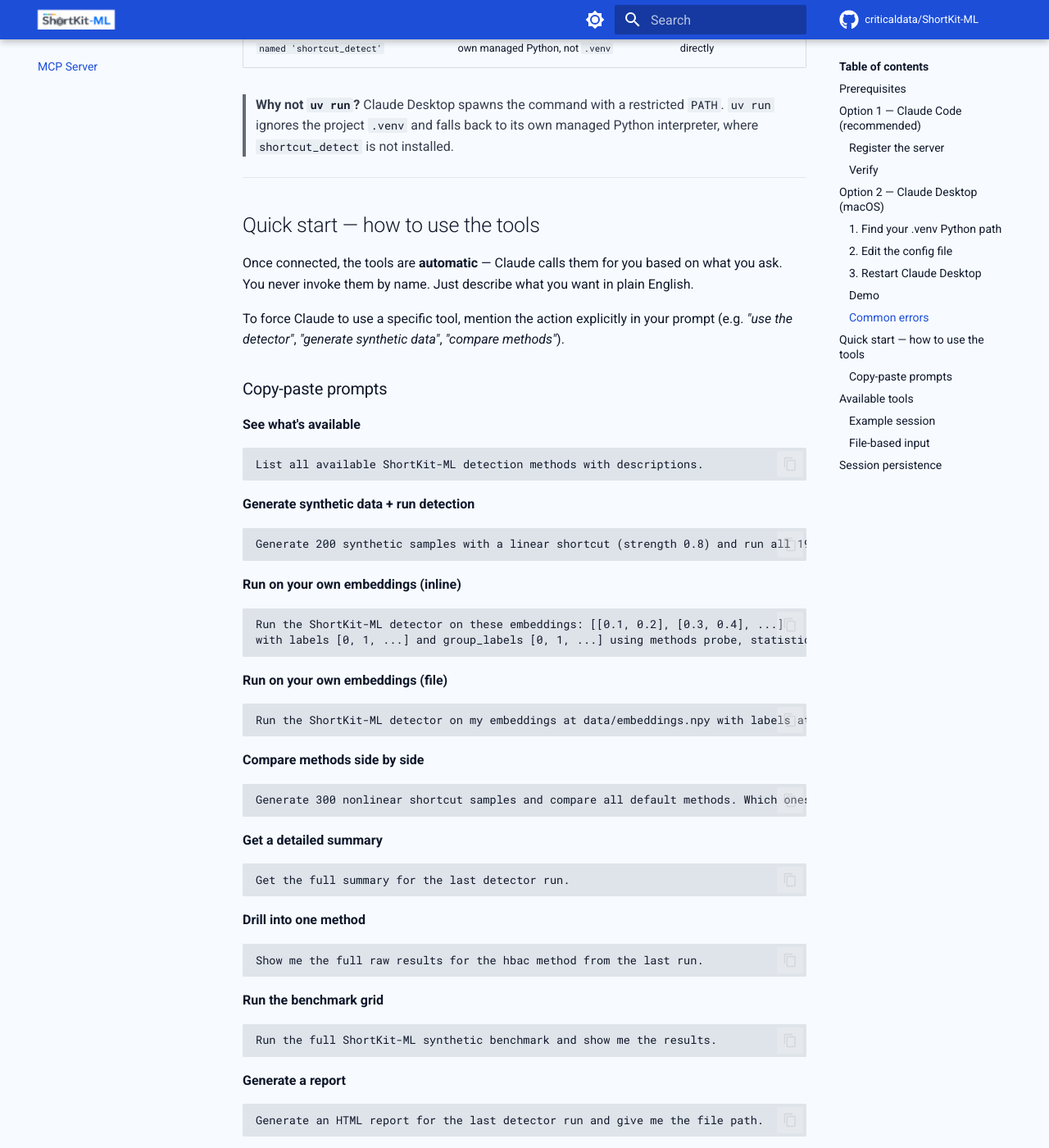
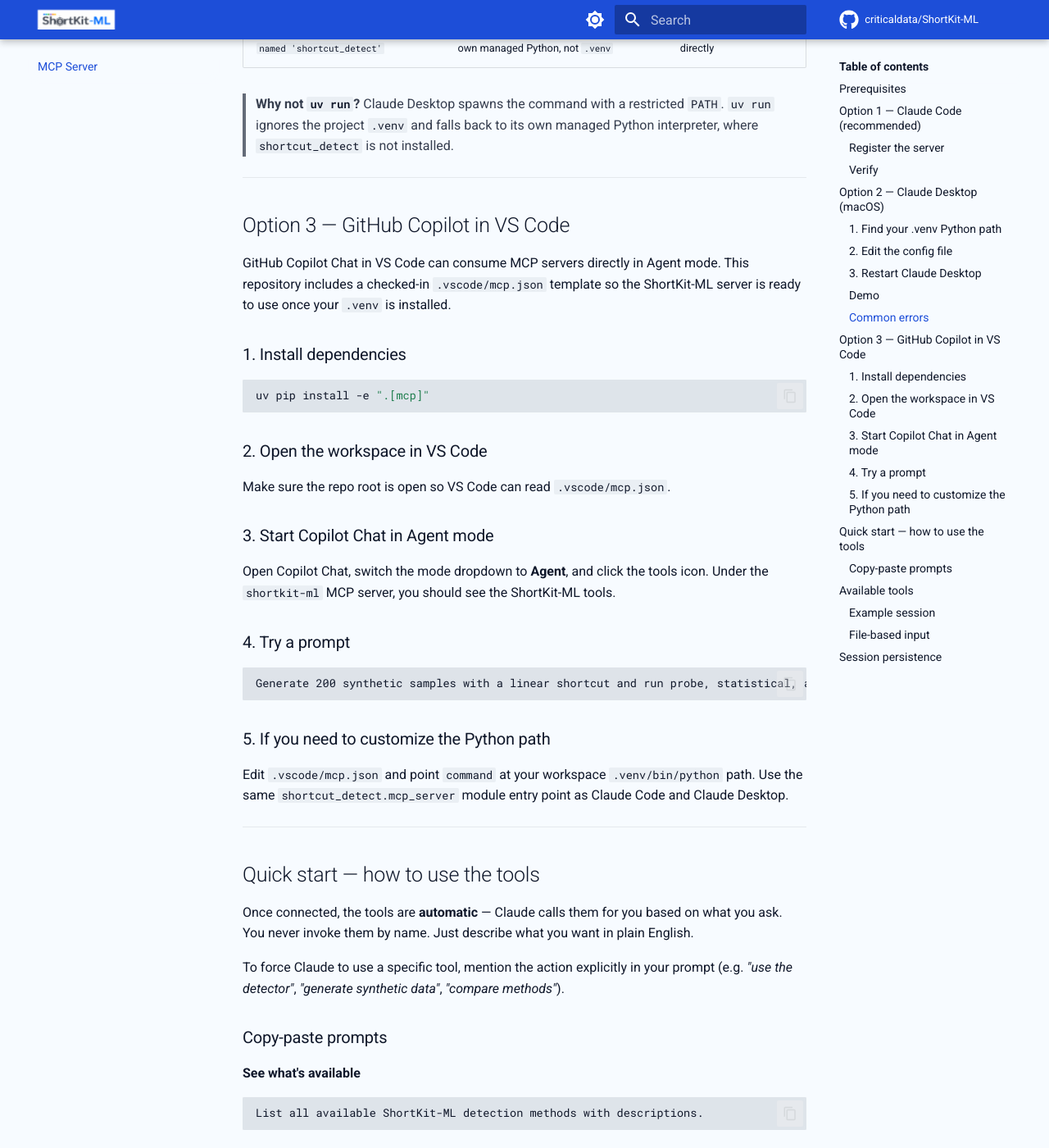
Before and after one commit to criticaldata/ShortKit-ML, an MkDocs documentation site: the page built from docs/mcp-server.md, in a window 1280 px wide and 1400 px high, scrolled down 3353 px. Shown: the whole window at 82% size. Built offline with MkDocs 1.6.1 and Material for MkDocs 9.7.7, drawn with Linux system fonts in a browser that asks for light colours; comment, search, counter and statistics services are not loaded; the version menu is left out; some of the changed text lies outside the part shown.

Commit message:
add copilot mcp support

````diff
--- a/docs/mcp-server.md
+++ b/docs/mcp-server.md
@@ -1,6 +1,6 @@
 # MCP Server
 
-ShortKit-ML ships a [Model Context Protocol (MCP)](https://modelcontextprotocol.io/) server that exposes shortcut detection as callable tools. AI assistants like Claude can run full analyses — generate data, run detectors, compare methods — directly from chat, with no Python script required.
+ShortKit-ML ships a [Model Context Protocol (MCP)](https://modelcontextprotocol.io/) server that exposes shortcut detection as callable tools. AI assistants like Claude and GitHub Copilot in VS Code can run full analyses — generate data, run detectors, compare methods — directly from chat, with no Python script required.
 
 ## Prerequisites
 
@@ -17,8 +17,6 @@
 ```
 
 The server should start without errors. Press `Ctrl+C` to stop it.
-
----
 
 ## Option 1 — Claude Code (recommended)
 
@@ -110,6 +108,36 @@
 | `ModuleNotFoundError: No module named 'shortcut_detect'` | `uv run` used as command — picks its own managed Python, not `.venv` | Use `.venv/bin/python` directly |
 
 > **Why not `uv run`?** Claude Desktop spawns the command with a restricted `PATH`. `uv run` ignores the project `.venv` and falls back to its own managed Python interpreter, where `shortcut_detect` is not installed.
+
+---
+
+## Option 3 — GitHub Copilot in VS Code
+
+GitHub Copilot Chat in VS Code can consume MCP servers directly in Agent mode. This repository includes a checked-in `.vscode/mcp.json` template so the ShortKit-ML server is ready to use once your `.venv` is installed.
+
+### 1. Install dependencies
+
+```bash
+uv pip install -e ".[mcp]"
+```
+
+### 2. Open the workspace in VS Code
+
+Make sure the repo root is open so VS Code can read `.vscode/mcp.json`.
+
+### 3. Start Copilot Chat in Agent mode
+
+Open Copilot Chat, switch the mode dropdown to **Agent**, and click the tools icon. Under the `shortkit-ml` MCP server, you should see the ShortKit-ML tools.
+
+### 4. Try a prompt
+
+```text
+Generate 200 synthetic samples with a linear shortcut and run probe, statistical, and hbac on them.
+```
+
+### 5. If you need to customize the Python path
+
+Edit `.vscode/mcp.json` and point `command` at your workspace `.venv/bin/python` path. Use the same `shortcut_detect.mcp_server` module entry point as Claude Code and Claude Desktop.
 
 ---
 
````
Also changed, not shown: README.md (+2 -2 lines), 2 other files.
